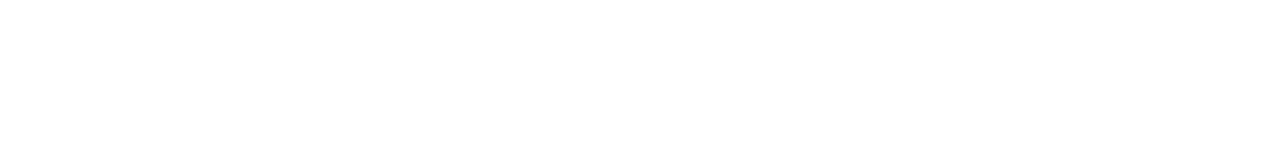
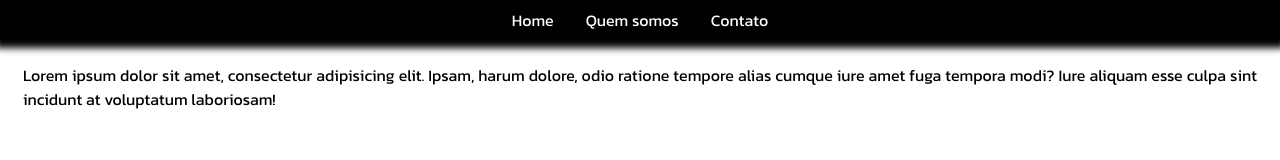
Before and after one commit to paulofernando78/inyokai, a plain HTML site: page contato.html in a window 1280 px wide. Drawn offline with Linux system fonts and the light colour scheme.

Commit message:
updating menu and adding 2 pages

```diff
--- a/assets/css/style.css
+++ b/assets/css/style.css
@@ -59,6 +59,11 @@ h3 {
 
 }
 
+p {
+    margin: 23px;
+    text-align: justify;
+}
+
 @media (min-width: 768px) {
     .goshin {
         width: 75%;
--- a/contato.html
+++ b/contato.html
@@ -0,0 +1,28 @@
+<!DOCTYPE html>
+<html lang="en">
+<head>
+    <meta charset="UTF-8">
+    <meta http-equiv="X-UA-Compatible" content="IE=edge">
+    <meta name="viewport" content="width=device-width, initial-scale=1.0">
+    <link rel="stylesheet" href="assets/css/style.css">
+    <link rel="preconnect" href="https://fonts.googleapis.com">
+    <link rel="preconnect" href="https://fonts.gstatic.com" crossorigin>
+    <link href="https://fonts.googleapis.com/css2?family=Open+Sans:wght@400;700&display=swap" rel="stylesheet">
+    <link href="https://fonts.googleapis.com/css2?family=Kanit:wght@400;700&display=swap" rel="stylesheet">
+    <title>Inyokai</title>
+</head>
+<body>
+    <header id="header">
+        <nav id="navbar">
+            <ul class="menu">
+                <li><a href="index.html">Home</a></li>
+                <li><a href="quem-somos.html">Quem somos</a></li>
+                <li><a href="contato.html">Contato</a></li>
+            </ul>
+        </nav>
+        <main>
+            <p>Lorem ipsum dolor sit amet, consectetur adipisicing elit. Ipsam, harum dolore, odio ratione tempore alias cumque iure amet fuga tempora modi? Iure aliquam esse culpa sint incidunt at voluptatum laboriosam!</p>
+        </main>
+    </header>
+</body>
+</html>
```
Also changed, not shown: quem-somos.html (+28 -0 lines).
